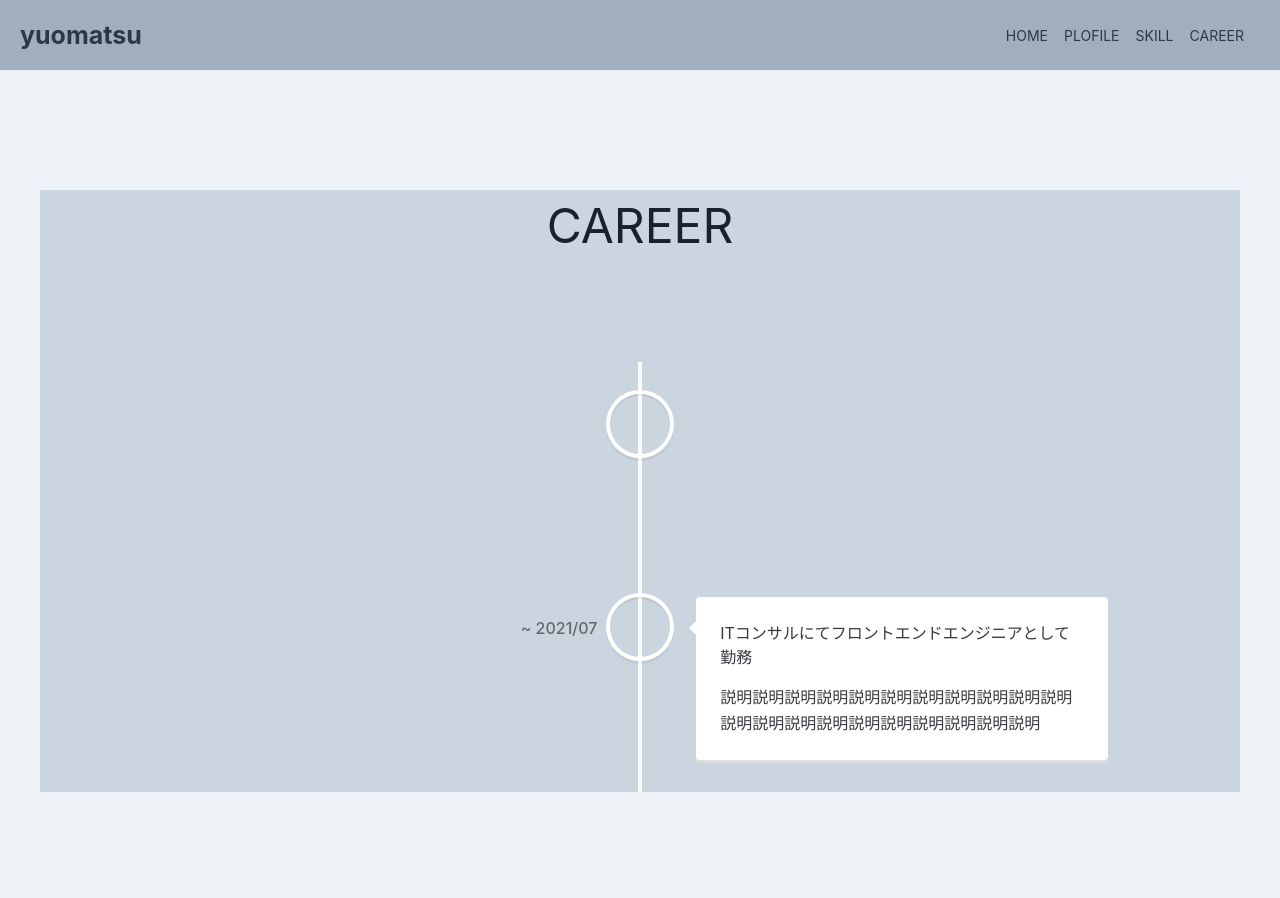
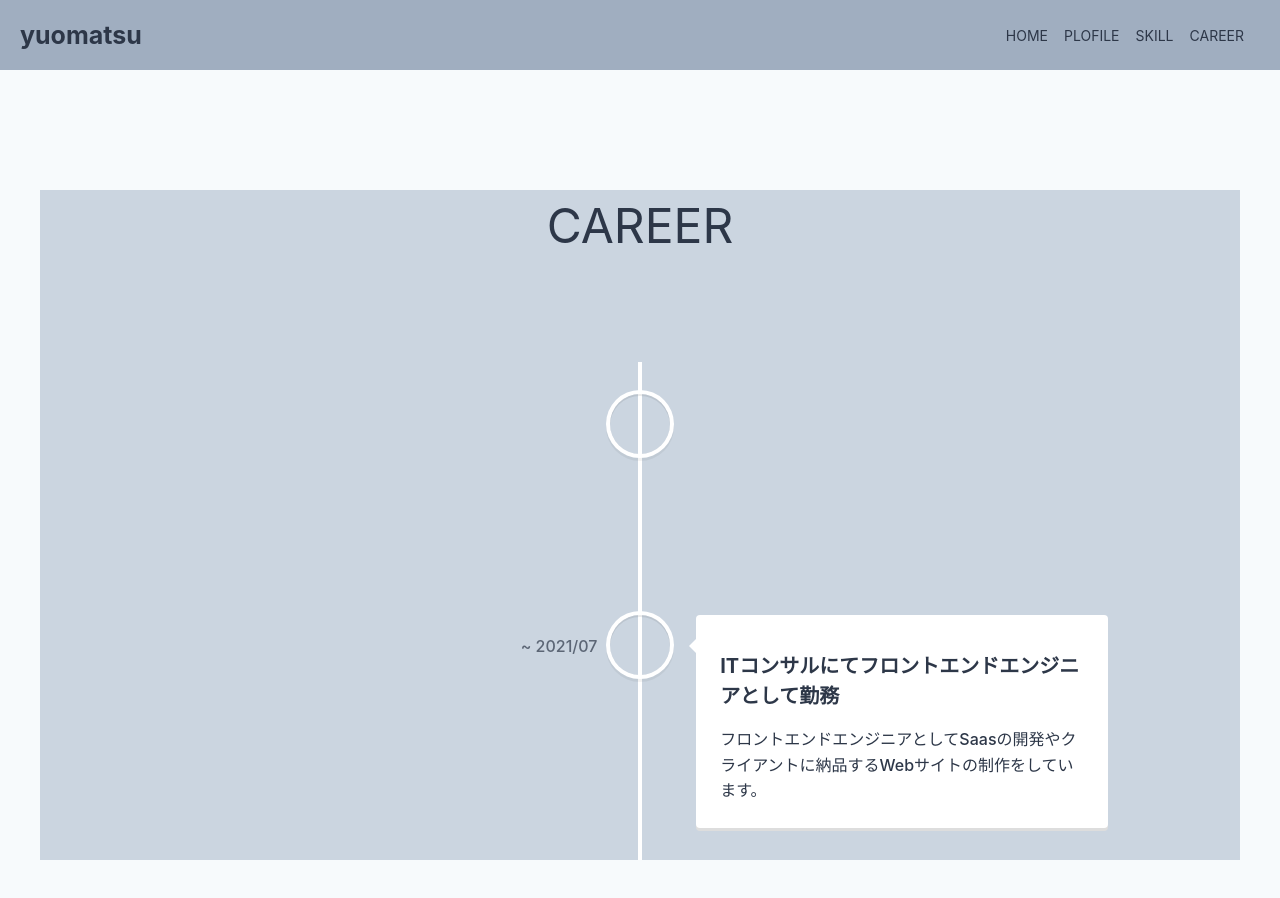
Before and after one commit to yuomatsu/portfolio, a React (Create React App) app: page /career in a window 1280 px wide. Shown: the top 898 px of the page. Before the commit the page ends 872 px from the top, so only its background shows below. Built offline with nearby package versions, Linux system fonts and the light colour scheme.

Commit message:
スタイル修正

```diff
--- /dev/null
+++ b/src/components/atoms/text/H4Text.tsx
@@ -0,0 +1,11 @@
+import { memo, ReactNode, VFC } from "react";
+import { Text } from "@chakra-ui/react";
+
+type Props = {
+    children: ReactNode;
+};
+
+export const H4Text: VFC<Props> = memo((props) => {
+    const { children } = props;
+    return <Text as="h4" fontSize={{ base: '1.0rem', md: "1.25rem"}} mt={{ base: 2, md: 3}} fontWeight="bold">{ children }</Text>
+})
--- a/src/components/data/career/CareerList.ts
+++ b/src/components/data/career/CareerList.ts
@@ -12,7 +12,7 @@ export const CareerList = () => {
         id: 1,
         date: "~ 2021/07",
         title: "ITコンサルにてフロントエンドエンジニアとして勤務",
-        description: "説明説明説明説明説明説明説明説明説明説明説明説明説明説明説明説明説明説明説明説明説明",
+        description: "フロントエンドエンジニアとしてSaasの開発やクライアントに納品するWebサイトの制作をしています。",
         },
     ]
     return {Careers}
--- a/src/components/organisms/skill/CareerCard.tsx
+++ b/src/components/organisms/skill/CareerCard.tsx
@@ -1,4 +1,4 @@
-import { Box } from "@chakra-ui/react";
+import { Box, Text } from "@chakra-ui/react";
 import { memo, VFC } from "react";
 import {
     VerticalTimeline,
@@ -8,6 +8,7 @@ import "react-vertical-timeline-component/style.min.css";
 
 import { CareerList } from "../../data/career/CareerList"
 import { Career } from "../../types/career/career";
+import { H4Text } from "../../atoms/text/H4Text";
 
 
 export const CareerCard: VFC = memo(() => {
@@ -19,13 +20,13 @@ export const CareerCard: VFC = memo(() => {
                 return (
                 <VerticalTimelineElement
                     key={Career.id}
-                    className="vertical-timeline-element--work vertical-timeline-element-date"
-                    contentStyle={{ background: "#fff", color: "#3a3a3f" }}
+                    // className="vertical-timeline-element--work vertical-timeline-element-date"
+                    contentStyle={{ background: "#fff", color: "gray.700" }}
                     contentArrowStyle={{ borderRight: "7px solid  #fff" }}
                     date={Career.date}
                 >
-                    <h3 className="vertical-timeline-element-title">{Career.title}</h3>
-                    <p>{Career.description}</p>
+                    <H4Text>{Career.title}</H4Text>
+                    <Text>{Career.description}</Text>
                 </VerticalTimelineElement>
                 );
             })}
--- a/src/components/pages/Home.tsx
+++ b/src/components/pages/Home.tsx
@@ -8,7 +8,7 @@ export const Home: VFC = memo(() => {
     return (
         <Box mt={{ base: 2, md: 120}} mb={{ base: 2, md: 20}} mr={{ base: 5, md: "auto"}} ml={{ base: 5, md: "auto"}} textAlign="center" backgroundColor="gray.300" maxW="1200px">
             <Box mt={{ base: 20, md: 120}} fontSize={{ base: '1.5rem', md: "3rem"}}>
-                <Text>Welcome to my portfolio!</Text>
+                <Text>Welcome to my portfolio</Text>
                 <Text>Thank you!</Text>
             </Box>
             <Box mt={{ base: 20, md: 120}} mb={{ base: 20, md: 0 }} w="100%" h={{ base: "auto", md: "900px"}} position={{ base: "static", md: "relative"}}>
--- a/src/components/pages/Profile.tsx
+++ b/src/components/pages/Profile.tsx
@@ -15,8 +15,8 @@ export const Profile: VFC = memo(() => {
             </Box>
             <Text fontSize={{ base: '1.0rem', md: "2.5rem"}}>Web Engineer</Text>
             <Box textAlign="center" mt={{ base: 5, md: 10}}>
-                <Text>
-                    はじめましてyuomatsuと申します。<br />
+                <Text display="inline-block" textAlign="left">
+                    はじめましてyuomatsuです。<br />
                     都内のITコンサルでWebエンジニアとして働いています。<br />
                     フロントエンドとバックエンドどちらの開発も担当しています。<br />
                     より良いサービスを開発・運用できるように日々奮闘しています。<br />
--- a/src/theme/theme.tsx
+++ b/src/theme/theme.tsx
@@ -4,8 +4,8 @@ const theme = extendTheme({
     styles: {
         global: {
             body: {
-                backgroundColor: "gray.100",
-                color: "gray.800"
+                backgroundColor: "gray.50",
+                color: "gray.700"
             }
         }
     }
```
